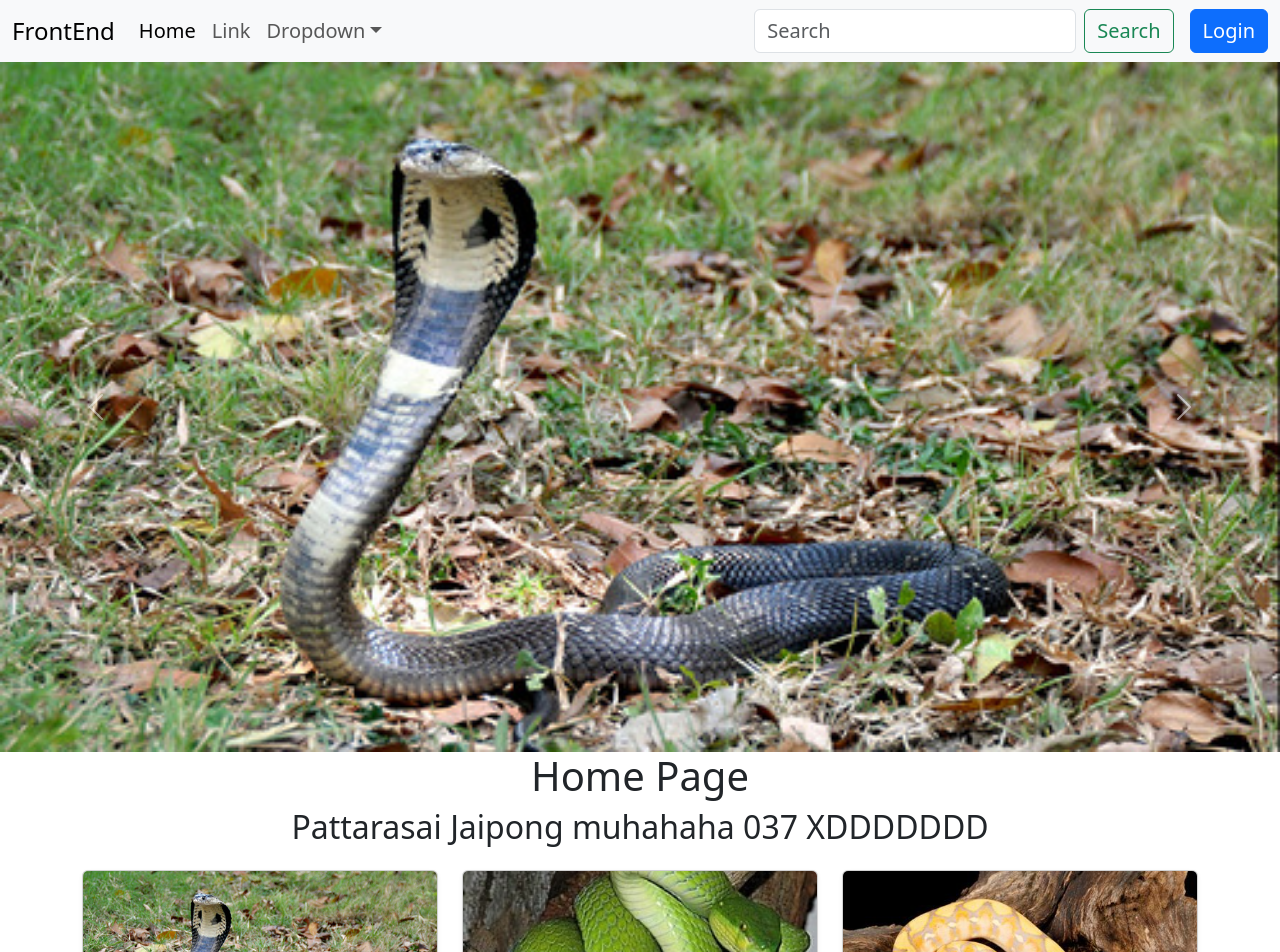
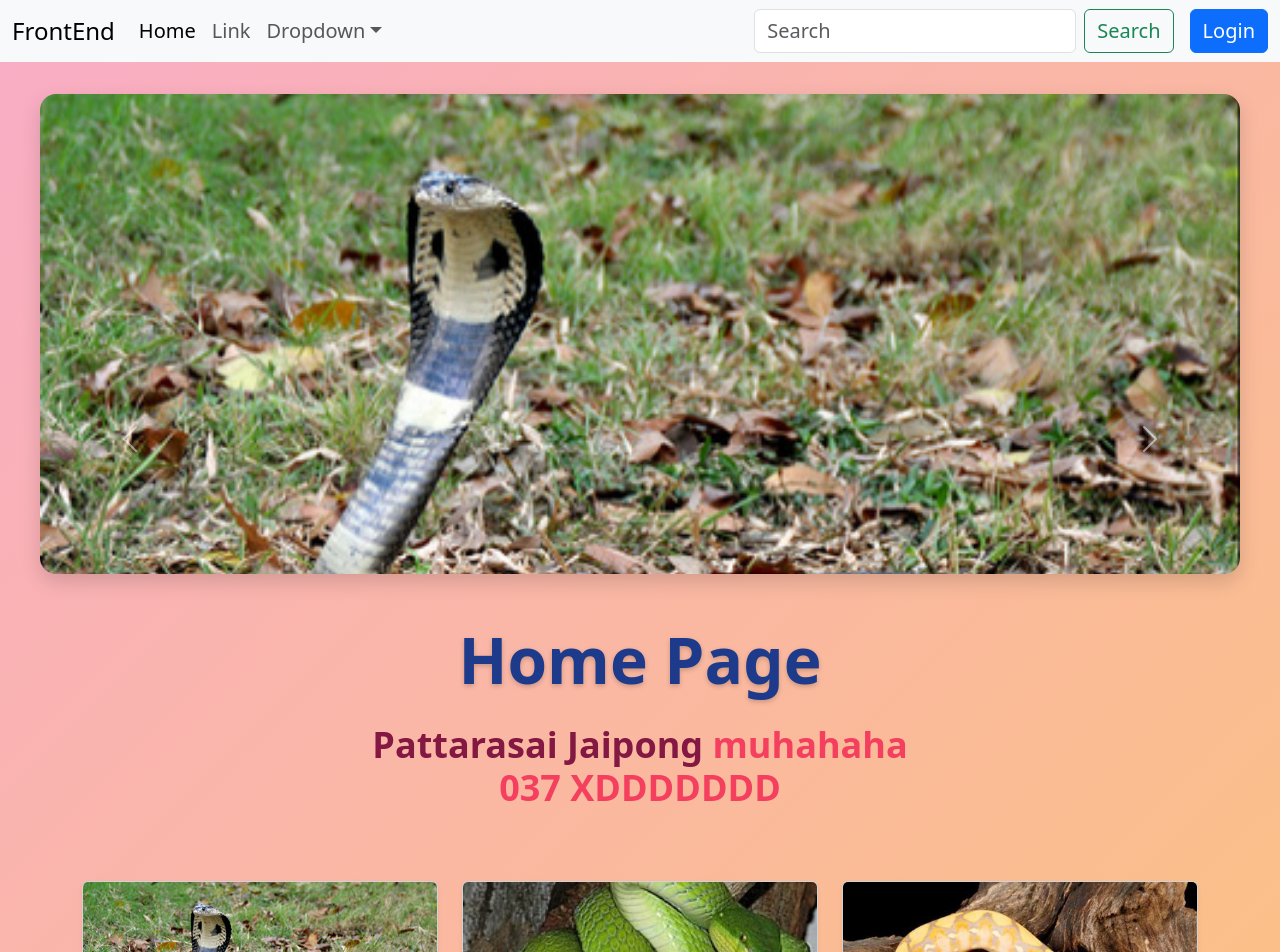
Before and after one commit to Mheelenhuay/frontend, a Next.js app: page / in a window 1280 px wide. Shown: the top 952 px of the page. Built offline with nearby package versions, Linux system fonts and the light colour scheme.

Commit message:
first commit

```diff
--- a/app/page.js
+++ b/app/page.js
@@ -1,17 +1,77 @@
 import Carousel from "./components/Carousel";
-import Card from "./components/Card"
+import Card from "./components/Card";
+
+const style = {
+  container: {
+    display: 'flex',
+    flexDirection: 'column',
+    alignItems: 'center',
+    justifyContent: 'flex-start',
+    minHeight: '100vh',
+    padding: '2rem',
+    background: 'linear-gradient(135deg, #c4b5fd, #f9a8d4, #fcd34d)',
+    backgroundSize: '400% 400%',
+    animation: 'gradientAnimation 15s ease infinite',
+  },
+  carouselWrapper: {
+    width: 'calc(100vw - 2rem)', // เว้นขอบซ้ายขวา 1rem
+    maxWidth: '1200px',           // ความกว้างสูงสุด
+    height: '60vh',
+    marginBottom: '3rem',
+    borderRadius: '1rem',        // เพิ่มมุมโค้งนิด ๆ
+    overflow: 'hidden',
+    boxShadow: '0 8px 20px rgba(0,0,0,0.15)', // เพิ่มเงาเล็ก ๆ ให้ลอย
+  },
+  carouselImage: {
+    width: '100%',
+    height: '100%',
+    objectFit: 'cover',
+  },
+  heading1: {
+    fontSize: '4rem',
+    textAlign: 'center',
+    color: '#1e3a8a',
+    fontWeight: '800',
+    marginBottom: '1.5rem',
+    textShadow: '0 2px 5px rgba(0,0,0,0.2)',
+  },
+  heading2: {
+    fontSize: '2.25rem',
+    fontWeight: '600',
+    textAlign: 'center',
+    color: '#831843',
+    marginBottom: '3rem',
+    maxWidth: '36rem',
+  },
+  highlight: {
+    color: '#f43f5e',
+  },
+};
+
+const styleGlobal = `
+@keyframes gradientAnimation {
+  0% {background-position: 0% 50%;}
+  50% {background-position: 100% 50%;}
+  100% {background-position: 0% 50%;}
+}
+`;
 
 export default function Home() {
   return (
-    <div className="flex flex-col items-center justify-center min-h-screen bg-gradient-to-r from-indigo-100 via-purple-100 to-pink-100 px-6">
-      <Carousel />
-      <h1 className="text-6xl text-center text-indigo-700 font-extrabold mb-6 drop-shadow-lg">
-        Home Page
-      </h1>
-      <h2 className="text-4xl font-semibold text-purple-800 mb-8 text-center max-w-xl">
-        Pattarasai Jaipong <span className="text-pink-600">muhahaha 037 XDDDDDDD</span>
-      </h2>
-      <Card />
-    </div>
+    <>
+      <style>{styleGlobal}</style>
+      <div style={style.container}>
+        <div style={style.carouselWrapper}>
+          <Carousel />
+        </div>
+
+        <h1 style={style.heading1}>Home Page</h1>
+        <h2 style={style.heading2}>
+          Pattarasai Jaipong <span style={style.highlight}>muhahaha 037 XDDDDDDD</span>
+        </h2>
+
+        <Card />
+      </div>
+    </>
   );
 }
```
